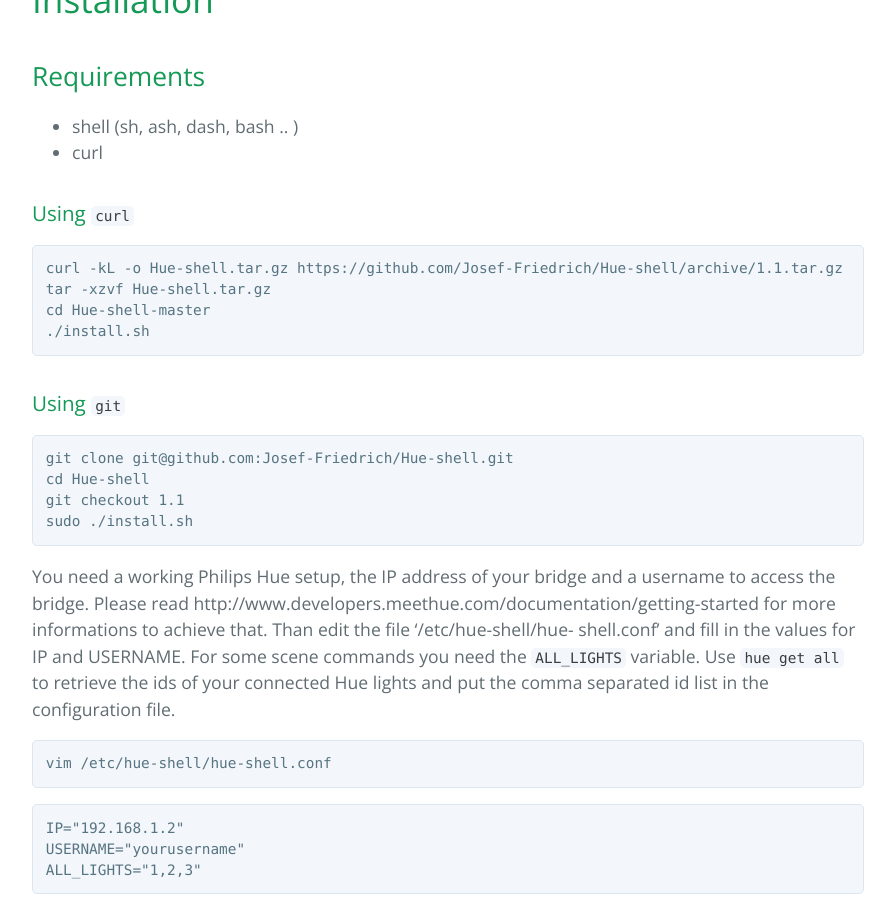
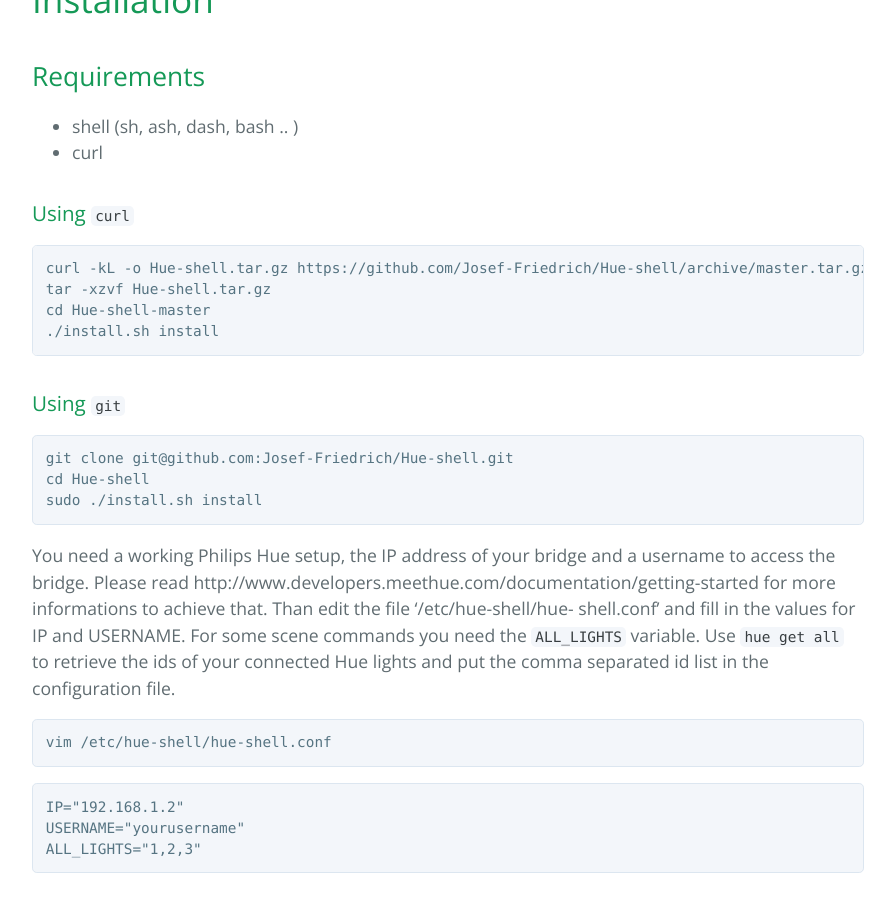
Before and after one commit to Josef-Friedrich/Hue-shell, a Jekyll site: the page built from installation.md, in a window 1280 px wide and 900 px high, scrolled down 442 px. Shown: the whole window, without its empty margins (192-1087 px from the left). Built offline with Jekyll 4.4.1, drawn with Linux system fonts in a browser that asks for light colours.

Commit message:
Install by default the master branch

````diff
--- a/installation.md
+++ b/installation.md
@@ -11,10 +11,10 @@
 ### Using `curl`
 
 ```
-curl -kL -o Hue-shell.tar.gz https://github.com/Josef-Friedrich/Hue-shell/archive/1.1.tar.gz
+curl -kL -o Hue-shell.tar.gz https://github.com/Josef-Friedrich/Hue-shell/archive/master.tar.gz
 tar -xzvf Hue-shell.tar.gz
 cd Hue-shell-master
-./install.sh
+./install.sh install
 ```
 
 ### Using `git`
@@ -22,8 +22,7 @@
 ```
 git clone git@github.com:Josef-Friedrich/Hue-shell.git
 cd Hue-shell
-git checkout 1.1
-sudo ./install.sh
+sudo ./install.sh install
 ```
 
 You need a working Philips Hue setup, the IP address of your bridge and
````
